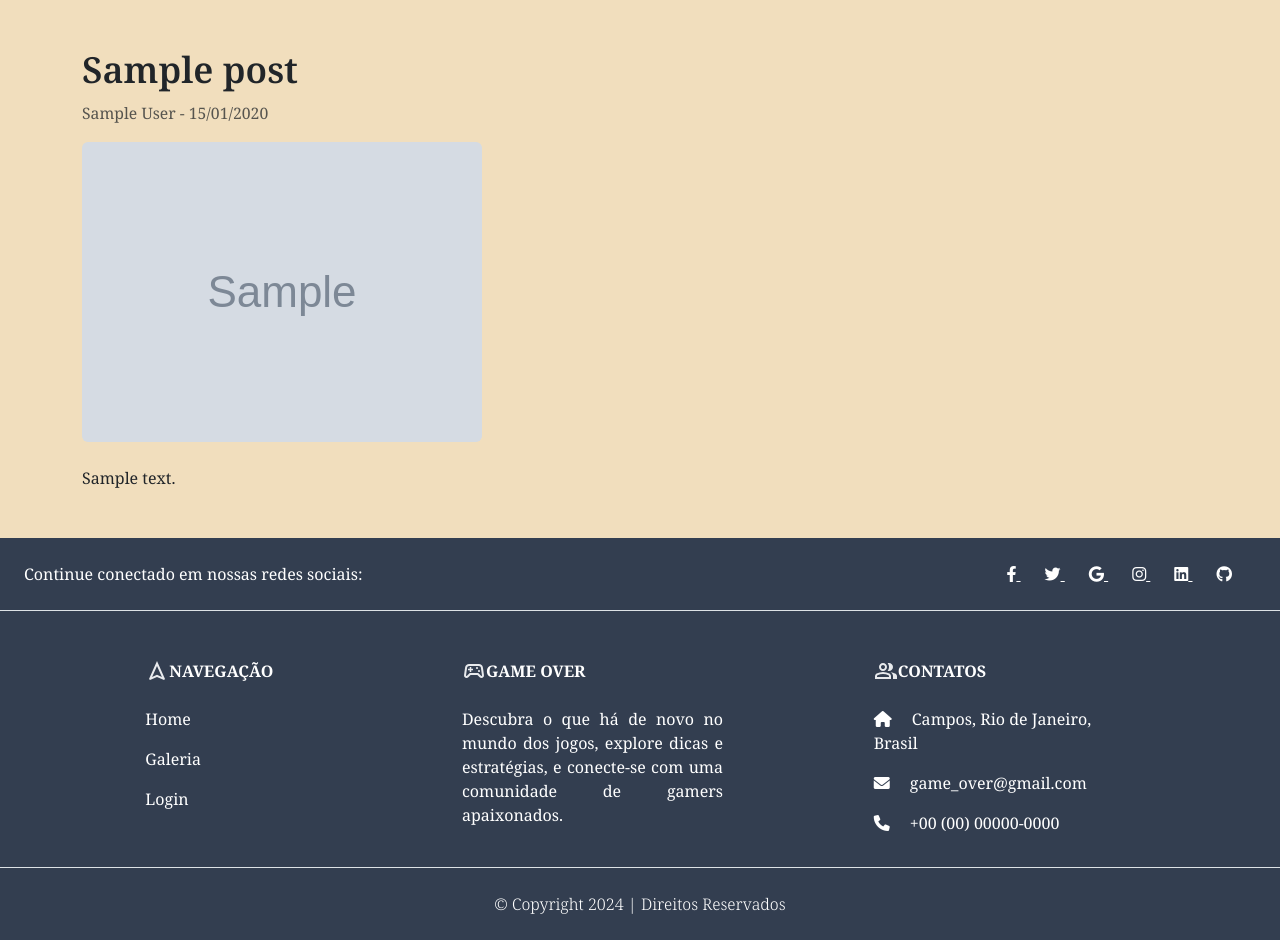
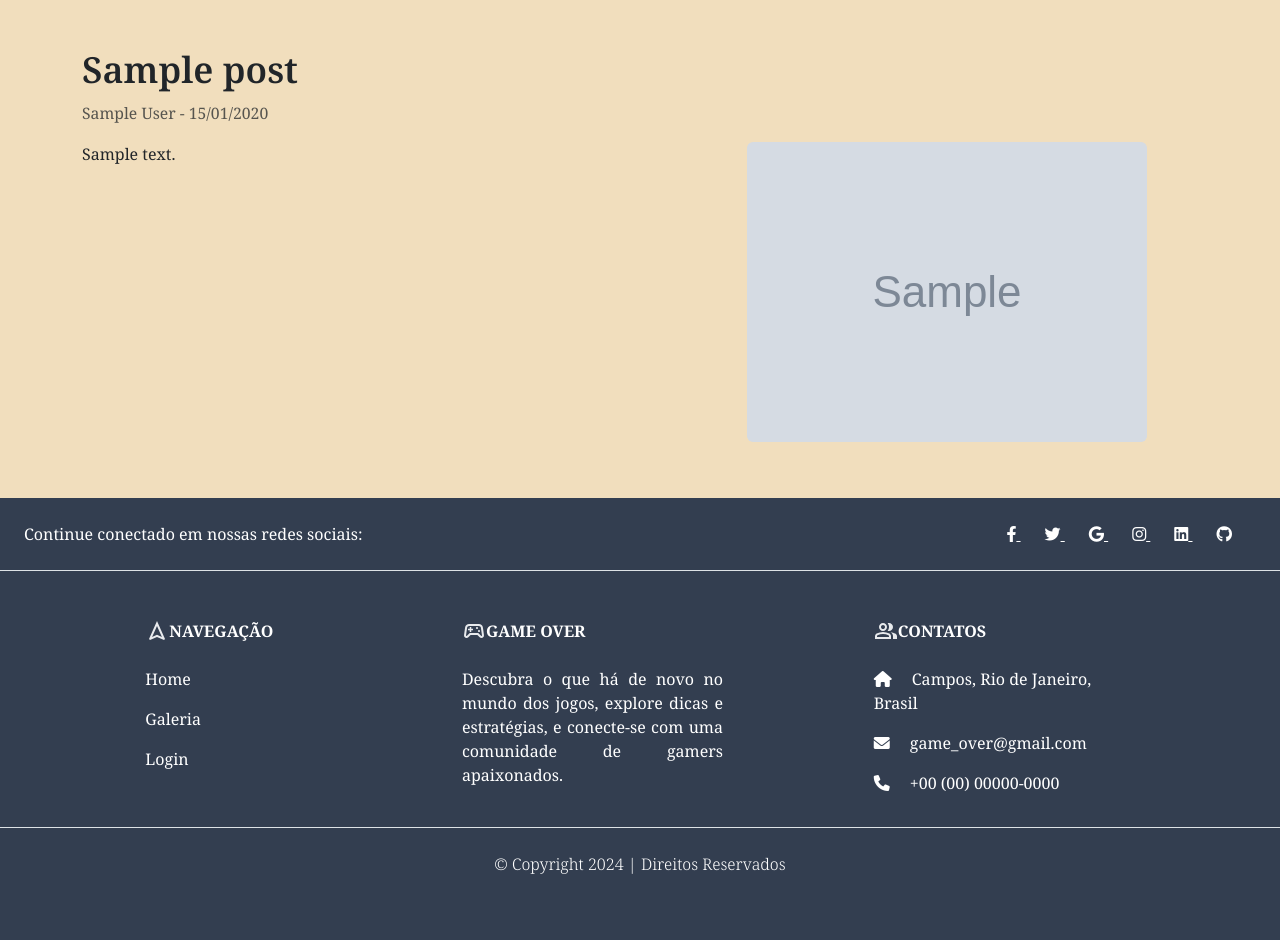
Before and after one commit to GabrielVieira9768/Seminario_Uniasselvi, a PHP site: template app/views/site/post-individual.view.php in a window 1280 px wide. Shown: the part 56-996 px from the top of the page. After the commit the page ends 930 px from the top, so only its background shows below. Run offline with PHP 8.4, Linux system fonts and the light colour scheme; the template is opened without the code that fills it: most values are stand-ins (such as "Sample title", 1, 10 or a date in 2020); grey boxes marked "Sample" are stand-in pictures.

Commit message:
Finaliza front

```diff
--- a/app/views/components/modal/posts/show.php
+++ b/app/views/components/modal/posts/show.php
@@ -15,7 +15,7 @@
                         <label for="author" class="form-label">Autor</label>
                         <input value="<?php echo $post->author; ?>" type="text" name="author" class="form-control" id="author" readonly>
                     </div>
-                    <div>
+                    <div style="margin-left: 10px;">
                         <label for="date" class="form-label">Data</label>
                         <input value="<?php echo date('d/m/Y', strtotime($post->date)); ?>" type="text" name="date" class="form-control" id="date" readonly>
                     </div>
--- a/app/views/components/modal/posts/update.php
+++ b/app/views/components/modal/posts/update.php
@@ -12,11 +12,11 @@
                         <input value="<?php echo $post->title; ?>" type="text" name="title" class="form-control" id="title" required>
                     </div>
                     <div class="mb-3 d-flex justify-content-between">
-                        <div>
+                        <div class="me-3" style="width: 100%;">
                             <label for="author" class="form-label">Autor</label>
                             <input value="<?php echo $post->author; ?>" type="text" name="author" class="form-control" id="author" required>
                         </div>
-                        <div>
+                        <div style="width: 100%;">
                             <label for="date" class="form-label">Data</label>
                             <input value="<?php echo $post->date; ?>" type="date" name="date" class="form-control" id="date" required>
                         </div>
--- a/app/views/components/modal/users/create.php
+++ b/app/views/components/modal/users/create.php
@@ -16,11 +16,11 @@
                         <input type="email" name="email" class="form-control" id="email" placeholder="Email" required>
                     </div>
                     <div class="mb-3 d-flex justify-content-between">
-                        <div>
+                        <div style="margin-right: 10px;">
                             <label for="cpf" class="form-label">CPF</label>
                             <input type="text" name="cpf" class="form-control cpf-mask" maxlength="14" id="cpf" placeholder="000.000.000-00" required>
                         </div>
-                        <div>
+                        <div style="margin-left: 10px;">
                             <label for="phone" class="form-label">Telefone</label>
                             <input type="text" name="phone" class="form-control phone-mask" maxlength="15" id="phone" placeholder="(00) 00000-0000" required>
                         </div>
--- a/app/views/components/modal/users/show.php
+++ b/app/views/components/modal/users/show.php
@@ -15,11 +15,11 @@
                     <input value="<?php echo $user->email; ?>" type=" email" name="email" class="form-control" id="email" readonly>
                 </div>
                 <div class="mb-3 d-flex justify-content-between">
-                    <div>
+                    <div style="margin-right: 10px;">
                         <label for="cpf" class="form-label">CPF</label>
                         <input value="<?php echo $user->cpf; ?>" type=" text" name="cpf" class="form-control" id="cpf" readonly>
                     </div>
-                    <div>
+                    <div style="margin-left: 10px;">
                         <label for="phone" class="form-label">Telefone</label>
                         <input value="<?php echo $user->phone; ?>" type=" text" name="phone" class="form-control" id="phone" readonly>
                     </div>
--- a/app/views/components/modal/users/update.php
+++ b/app/views/components/modal/users/update.php
@@ -16,11 +16,11 @@
                         <input value="<?php echo $user->email; ?>" type=" email" name="email" class="form-control" id="email" required>
                     </div>
                     <div class="mb-3 d-flex justify-content-between">
-                        <div>
+                        <div style="margin-right: 10px;">
                             <label for="cpf" class="form-label">CPF</label>
                             <input value="<?php echo $user->cpf; ?>" type=" text" name="cpf" class="form-control cpf-mask" id="cpf" required>
                         </div>
-                        <div>
+                        <div style="margin-left: 10px;">
                             <label for="phone" class="form-label">Telefone</label>
                             <input value="<?php echo $user->phone; ?>" type=" text" name="phone" class="form-control phone-mask" id="phone" required>
                         </div>
--- a/app/views/components/sidebar.php
+++ b/app/views/components/sidebar.php
@@ -50,7 +50,7 @@
                     <svg xmlns="http://www.w3.org/2000/svg" height="24px" viewBox="0 -960 960 960" width="24px" fill="#e8eaed">
                         <path d="M320-280q17 0 28.5-11.5T360-320q0-17-11.5-28.5T320-360q-17 0-28.5 11.5T280-320q0 17 11.5 28.5T320-280Zm0-160q17 0 28.5-11.5T360-480q0-17-11.5-28.5T320-520q-17 0-28.5 11.5T280-480q0 17 11.5 28.5T320-440Zm0-160q17 0 28.5-11.5T360-640q0-17-11.5-28.5T320-680q-17 0-28.5 11.5T280-640q0 17 11.5 28.5T320-600Zm120 320h240v-80H440v80Zm0-160h240v-80H440v80Zm0-160h240v-80H440v80ZM200-120q-33 0-56.5-23.5T120-200v-560q0-33 23.5-56.5T200-840h560q33 0 56.5 23.5T840-760v560q0 33-23.5 56.5T760-120H200Zm0-80h560v-560H200v560Zm0-560v560-560Z"/>
                     </svg>
-                    <span class="span-text-sidebar">Galeria de Posts/span>
+                    <span class="span-text-sidebar">Galeria de Posts</span>
                 </a>
             </li>
             <hr>
--- a/app/views/site/galeria.view.php
+++ b/app/views/site/galeria.view.php
@@ -41,13 +41,13 @@
             </div>
         </div>
 
-        <div class="d-flex justify-content-center flex-wrap mx-4">
+        <div class="d-flex justify-content-center flex-wrap mx-4 mb-2">
             <?php foreach ($posts as $post) : ?>
                 <div class="mx-2 mb-3 card-post">
                     <form action="post" method="POST">
                         <input type="hidden" name="id" value="<?php echo $post->id ?>">
-                        <button type="submit" class="btn m-0 p-0 ">
-                            <div class="card d-flex" style="height: 200px; width: 540px;">
+                        <button type="submit" class="btn m-0 p-0">
+                            <div class="card d-flex borda-post" style="height: 200px; width: 540px;">
                                 <img src="/<?= $post->image; ?>" class="card-img-left flex-grow-0 fixed-width-image rounded-start" alt="Imagem do post">
                                 <div class="card-body d-flex flex-column justify-content-between text-left">
                                     <div>
--- a/app/views/site/login.view.php
+++ b/app/views/site/login.view.php
@@ -24,7 +24,7 @@
             <div class="title-login mb-2">
                 <h2>Bem Vindo!</h2>
             </div>
-            <div class="">
+            <div class="w-75">
                 <form action="/login" method="POST">
                     <div class="mb-3">
                         <label for="email">Email:</label>
@@ -54,6 +54,7 @@
             </div>
         </div>
     </div>
+
 </body>
 <script src="https://cdn.jsdelivr.net/npm/bootstrap@5.3.3/dist/js/bootstrap.bundle.min.js" integrity="sha384-YvpcrYf0tY3lHB60NNkmXc5s9fDVZLESaAA55NDzOxhy9GkcIdslK1eN7N6jIeHz" crossorigin="anonymous"></script>
 
--- a/app/views/site/post-individual.view.php
+++ b/app/views/site/post-individual.view.php
@@ -22,15 +22,13 @@
     <?php require('app/views/components/navbar.php'); ?>
     <div class="container my-5">
         <div class="">
+            <div>
                 <h2 class="text-left post-title"><?php echo $post->title ?></h2>
                 <p class="card-text author-date"><small class="text-body-secondary"><?php echo $post->author ?> - <?php echo date('d/m/Y', strtotime($post->date)); ?></small></p>
-            <div class="align-items-center custom-post-container">
-                <div class="image-container">
-                    <img src="/<?= $post->image; ?>" class="img-fluid rounded" alt="Imagem do post">
-                </div>
-                <br>
+
                 <div class="text-container">
-                    <div class="pl-md-3">
+                    <div class="row">
+                        <div class="col-md-7">
                             <?php
                             $linhas = explode("\n", $post->content);
 
@@ -42,7 +40,14 @@
                             }
                             ?>
                         </div>
+                        <div class="col-md-5 d-flex justify-content-end mb-2">
+                            <div class="image-container">
+                                <img src="/<?= $post->image; ?>" class="img-fluid rounded" alt="Imagem do post">
                             </div>
+                        </div>
+                    </div>
+                </div>
+
             </div>
         </div>
     </div>
--- a/public/css/galeria-style.css
+++ b/public/css/galeria-style.css
@@ -40,6 +40,10 @@ input[type="search"]::-webkit-search-results-decoration {
     display: none;
 }
 
+.borda-post {
+    border: none;
+}
+
 .card-post {
     transition: transform 0.3s ease;
 }
--- a/public/css/gerenciamento-style.css
+++ b/public/css/gerenciamento-style.css
@@ -82,6 +82,11 @@ input[type="search"]::-webkit-search-results-decoration {
     color: white;
 }
 
+.form-control:focus {
+    box-shadow: none;
+    border-color: #333e50;
+}
+
 .modal-botao {
     background-color: #d1d6da;
     color: black;
--- a/public/css/post-individual-style.css
+++ b/public/css/post-individual-style.css
@@ -15,3 +15,7 @@ body {
 .conteudo {
     text-align: justify;
 }
+
+.image-container {
+    width: 480px;
+}
```
Also changed, not shown: app/views/components/modal/posts/create.php (+4 -4 lines). Lines whose indentation alone changed are shown as unchanged.
